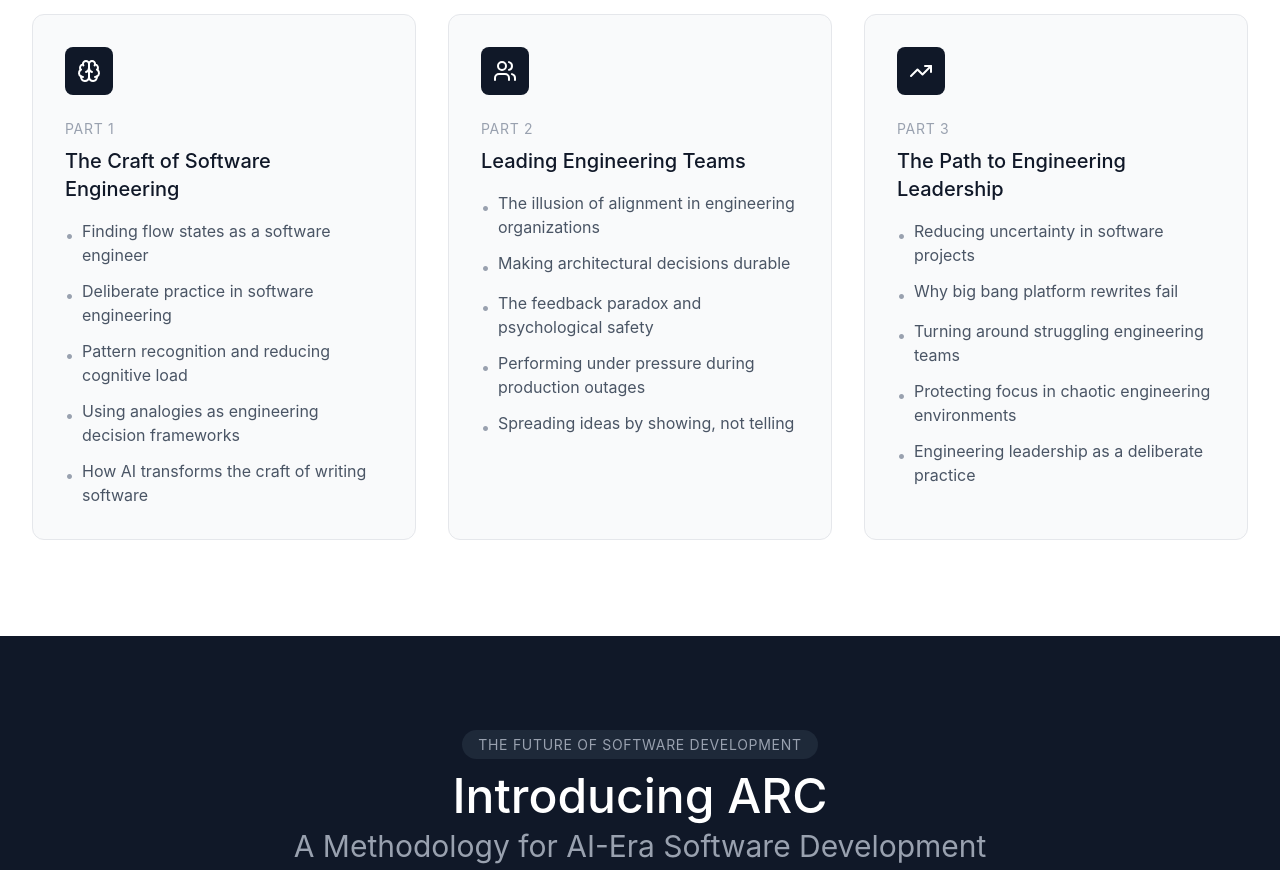
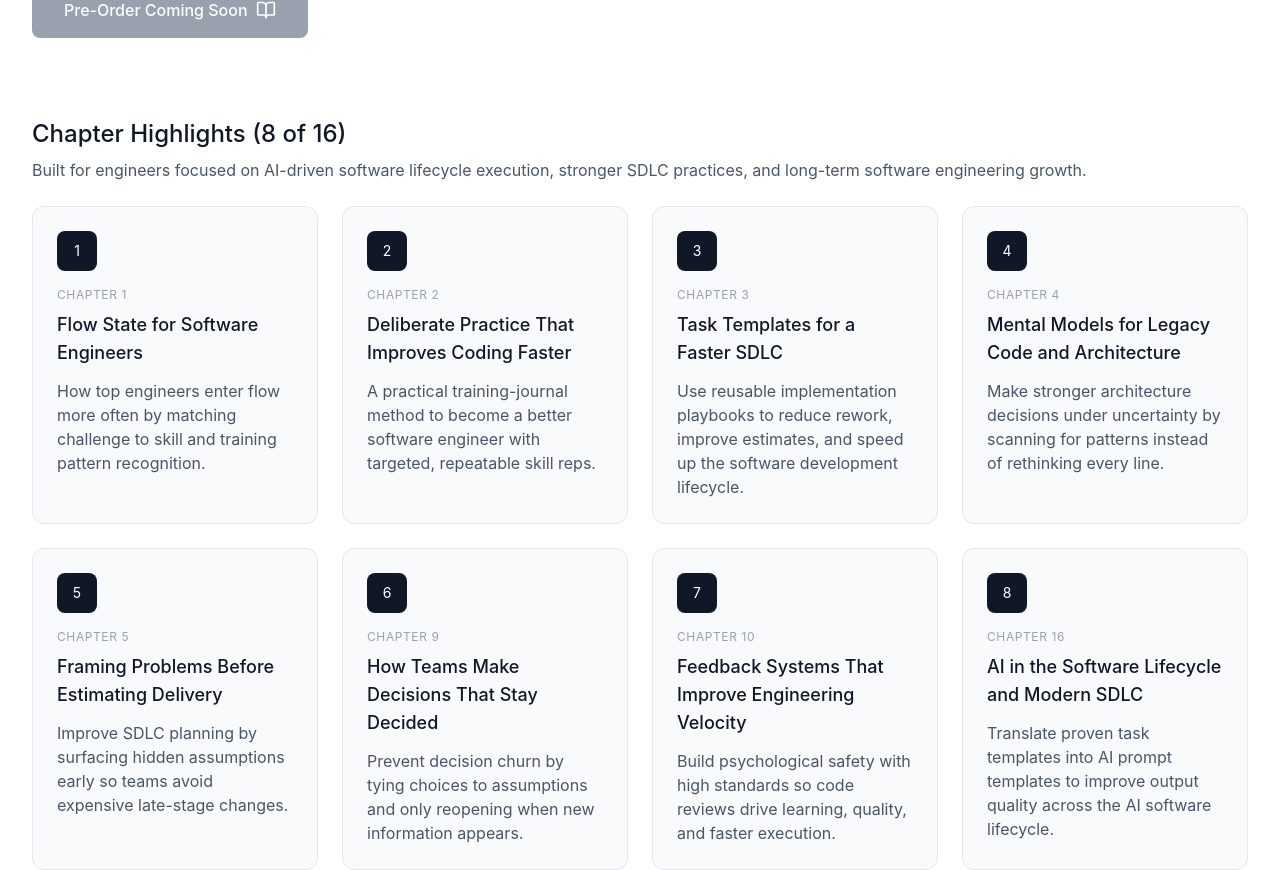
Before and after one commit to joel-karr/joelkarr-website, a React (Vite) app: page / in a window 1280 px wide. Shown: the part 1533-2403 px from the top of the page. Built offline with nearby package versions, Linux system fonts and the light colour scheme.

Commit message:
update book section

```diff
--- a/src/app/components/BookSection.tsx
+++ b/src/app/components/BookSection.tsx
@@ -1,40 +1,55 @@
-import { BookOpen, Brain, Users, TrendingUp } from 'lucide-react';
+import { BookOpen } from 'lucide-react';
 import { ImageWithFallback } from './figma/ImageWithFallback';
 
 export function BookSection() {
-  const sections = [
+  const chapterHighlights = [
     {
-      icon: Brain,
-      title: "The Craft of Software Engineering",
-      topics: [
-        "Finding flow states as a software engineer",
-        "Deliberate practice in software engineering",
-        "Pattern recognition and reducing cognitive load",
-        "Using analogies as engineering decision frameworks",
-        "How AI transforms the craft of writing software"
-      ]
+      chapter: 'Chapter 1',
+      title: 'Flow State for Software Engineers',
+      summary:
+        'How top engineers enter flow more often by matching challenge to skill and training pattern recognition.'
     },
     {
-      icon: Users,
-      title: "Leading Engineering Teams",
-      topics: [
-        "The illusion of alignment in engineering organizations",
-        "Making architectural decisions durable",
-        "The feedback paradox and psychological safety",
-        "Performing under pressure during production outages",
-        "Spreading ideas by showing, not telling"
-      ]
+      chapter: 'Chapter 2',
+      title: 'Deliberate Practice That Improves Coding Faster',
+      summary:
+        'A practical training-journal method to become a better software engineer with targeted, repeatable skill reps.'
     },
     {
-      icon: TrendingUp,
-      title: "The Path to Engineering Leadership",
-      topics: [
-        "Reducing uncertainty in software projects",
-        "Why big bang platform rewrites fail",
-        "Turning around struggling engineering teams",
-        "Protecting focus in chaotic engineering environments",
-        "Engineering leadership as a deliberate practice"
-      ]
+      chapter: 'Chapter 3',
+      title: 'Task Templates for a Faster SDLC',
+      summary:
+        'Use reusable implementation playbooks to reduce rework, improve estimates, and speed up the software development lifecycle.'
+    },
+    {
+      chapter: 'Chapter 4',
+      title: 'Mental Models for Legacy Code and Architecture',
+      summary:
+        'Make stronger architecture decisions under uncertainty by scanning for patterns instead of rethinking every line.'
+    },
+    {
+      chapter: 'Chapter 5',
+      title: 'Framing Problems Before Estimating Delivery',
+      summary:
+        'Improve SDLC planning by surfacing hidden assumptions early so teams avoid expensive late-stage changes.'
+    },
+    {
+      chapter: 'Chapter 9',
+      title: 'How Teams Make Decisions That Stay Decided',
+      summary:
+        'Prevent decision churn by tying choices to assumptions and only reopening when new information appears.'
+    },
+    {
+      chapter: 'Chapter 10',
+      title: 'Feedback Systems That Improve Engineering Velocity',
+      summary:
+        'Build psychological safety with high standards so code reviews drive learning, quality, and faster execution.'
+    },
+    {
+      chapter: 'Chapter 16',
+      title: 'AI in the Software Lifecycle and Modern SDLC',
+      summary:
+        'Translate proven task templates into AI prompt templates to improve output quality across the AI software lifecycle.'
     }
   ];
 
@@ -66,6 +81,11 @@ export function BookSection() {
               to building software and leading engineers.
             </p>
 
+            <p className="text-base text-gray-600 mb-8">
+              These chapter highlights focus on practical systems for AI software development lifecycle
+              execution, modern SDLC planning, and becoming a better software engineer.
+            </p>
+
             <button
               disabled
               className="bg-gray-400 text-white px-8 py-4 rounded-lg inline-flex items-center gap-2 cursor-not-allowed"
@@ -88,27 +108,27 @@ export function BookSection() {
           </div>
         </div>
 
-        {/* Book Sections */}
-        <div className="grid md:grid-cols-3 gap-8">
-          {sections.map((section, index) => {
-            const Icon = section.icon;
+        {/* Chapter Highlights */}
+        <div className="mb-6">
+          <h3 className="text-2xl text-gray-900">Chapter Highlights (8 of 16)</h3>
+          <p className="text-gray-600 mt-2">
+            Built for engineers focused on AI-driven software lifecycle execution, stronger SDLC practices,
+            and long-term software engineering growth.
+          </p>
+        </div>
+
+        <div className="grid md:grid-cols-2 xl:grid-cols-4 gap-6">
+          {chapterHighlights.map((chapter, index) => {
             return (
-              <div key={index} className="bg-gray-50 p-8 rounded-xl border border-gray-200 hover:border-gray-300 transition-all">
-                <div className="w-12 h-12 bg-gray-900 rounded-lg flex items-center justify-center mb-6">
-                  <Icon size={24} className="text-white" aria-hidden="true" />
+              <div key={index} className="bg-gray-50 p-6 rounded-xl border border-gray-200 hover:border-gray-300 transition-all">
+                <div className="w-10 h-10 bg-gray-900 rounded-lg flex items-center justify-center mb-4">
+                  <span className="text-white text-sm" aria-hidden="true">{index + 1}</span>
                 </div>
                 <div className="flex items-center gap-3 mb-2">
-                  <span className="text-sm uppercase tracking-wider text-gray-400">Part {index + 1}</span>
+                  <span className="text-xs uppercase tracking-wider text-gray-400">{chapter.chapter}</span>
                 </div>
-                <h3 className="text-xl mb-4 text-gray-900">{section.title}</h3>
-                <ul className="space-y-3">
-                  {section.topics.map((topic, topicIndex) => (
-                    <li key={topicIndex} className="text-gray-600 flex items-start gap-2">
-                      <span className="text-gray-400 mt-1" aria-hidden="true">&bull;</span>
-                      <span>{topic}</span>
-                    </li>
-                  ))}
-                </ul>
+                <h4 className="text-lg mb-3 text-gray-900">{chapter.title}</h4>
+                <p className="text-gray-600">{chapter.summary}</p>
               </div>
             );
           })}
--- a/src/plugins/vite-plugin-blog-static-assets.ts
+++ b/src/plugins/vite-plugin-blog-static-assets.ts
@@ -146,10 +146,15 @@ Joel Karr is a CTO with over 20 years of experience in software engineering. He
 
 A book about the craft of software engineering in the AI era, coming Summer 2026. Drawn from 20+ years of experience building high-performing teams, surviving production disasters, and learning that mastery comes from deliberate practice.
 
-The book is organized into three parts:
-- Part 1: The Craft of Software Engineering
-- Part 2: Leading Engineering Teams
-- Part 3: The Path to Engineering Leadership
+Chapter highlights include:
+- Chapter 1: Flow state for software engineers and deep focus
+- Chapter 2: Deliberate practice to become a better software engineer
+- Chapter 3: Task templates that speed up the software development lifecycle (SDLC)
+- Chapter 4: Mental models for architecture decisions and legacy code
+- Chapter 5: Better problem framing before estimates and delivery planning
+- Chapter 9: Making engineering decisions durable under pressure
+- Chapter 10: Feedback systems that improve software team velocity
+- Chapter 16: AI prompt templates for the AI software lifecycle and modern SDLC
 
 ## ARC Methodology
 
```
Also changed, not shown: src/content/blog/how-to-get-better-at-software-engineering.md (added, +234 -0 lines), 1 other file (tests, documents, lock files or other folders).
